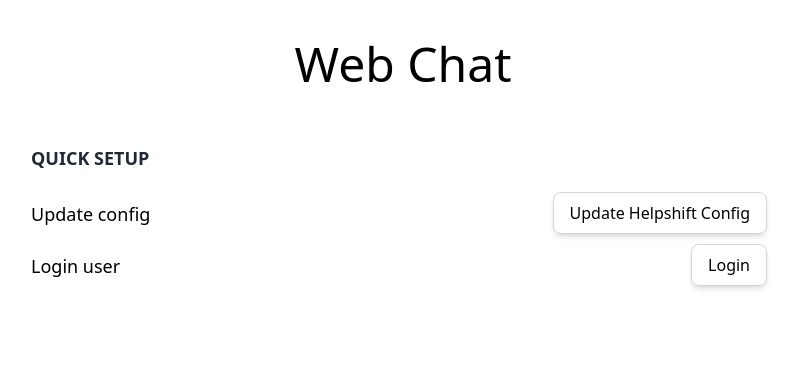
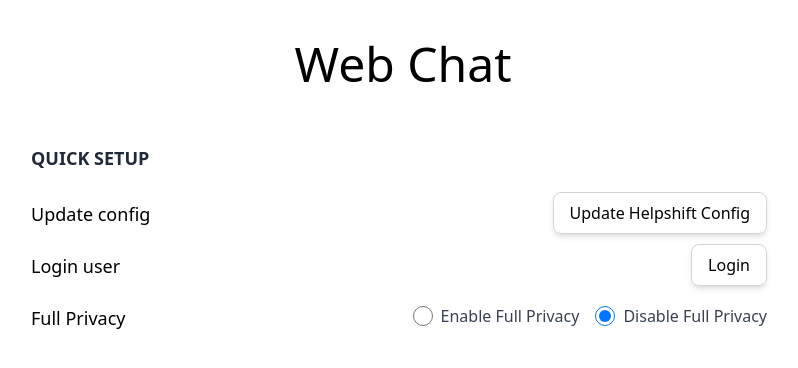
Before and after one commit to helpshift/helpshift-webchat-examples, an Angular app in the folder angular/: page / in a window 1280 px wide. Shown: the top 368 px of the page, without its empty margins (1-799 px from the left). Built offline with nearby package versions, Linux system fonts and the light colour scheme; no server answers.

Commit message:
Integrate enable full privacy option in the config object

```diff
--- a/angular/src/app/app.component.html
+++ b/angular/src/app/app.component.html
@@ -26,6 +26,37 @@
           }
         </div>
       </div>
+      <div class="mt-2 flex justify-between">
+        <h4 class="text-lg py-2">Full Privacy</h4>
+        <div class="flex flex-col space-y-2 p-2">
+            <form>
+                <div class="inline-flex items-center mr-4">
+                    <input
+                      type="radio"
+                      class="form-radio h-5 w-5 text-blue-600"
+                      value="enable"
+                      (change)="onFullPrivacyChange($event)"
+                      [checked]="selectedPrivacyOption === 'enable'"
+                    >
+                    <span class="ml-2 text-gray-700">
+                      Enable Full Privacy
+                    </span>
+                </div>
+                  <div class="inline-flex items-center">
+                    <input
+                      type="radio"
+                      class="form-radio h-5 w-5 text-blue-600"
+                      value="disable"
+                      (change)="onFullPrivacyChange($event)"
+                      [checked]="selectedPrivacyOption === 'disable'"
+                    >
+                    <span class="ml-2 text-gray-700">
+                      Disable Full Privacy
+                    </span>
+                </div>
+            </form>
+        </div>
+      </div>
     </div>
   </div>
 
--- a/angular/src/app/app.component.ts
+++ b/angular/src/app/app.component.ts
@@ -18,6 +18,7 @@
   constructor(private renderer: Renderer2) {}
 
   isLoggedIn: boolean = false;
+  selectedPrivacyOption: string = 'disable';
 
   ngOnInit() {
     this.loadScript();
@@ -82,4 +83,16 @@
     Helpshift('updateHelpshiftConfig');
     this.isLoggedIn = false;
   }
+
+  onFullPrivacyChange(event: any) {
+    let val = event.target.value;
+    if (val === 'enable') {
+      this.selectedPrivacyOption = 'enable';
+      helpshiftConfig.fullPrivacy = true;
+    } else {
+      this.selectedPrivacyOption = 'disable';
+      helpshiftConfig.fullPrivacy = false;
+    }
+    Helpshift('updateHelpshiftConfig');
+  }
 }
```
